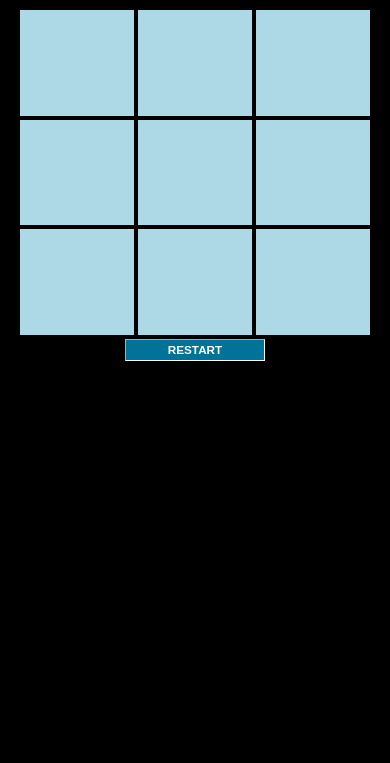
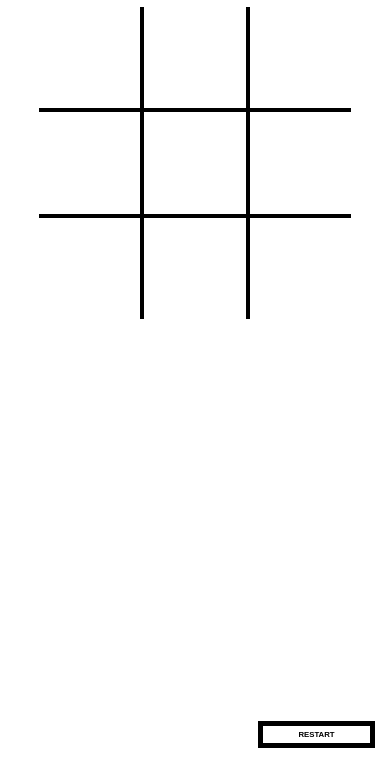
Before and after one commit to marcosfrancomarinho/jogo-da-velha, a plain HTML site: page index.html in a window 390 px wide. Shown: the part 81-844 px from the top of the page. Drawn offline with nearby package versions, Linux system fonts and the light colour scheme.

Commit message:
Add files via upload

```diff
--- a/index.html
+++ b/index.html
@@ -28,8 +28,8 @@
             <div data-num="6" class="content-game"></div>
             <div data-num="7" class="content-game"></div>
             <div data-num="8" class="content-game"></div>
+            <button>RESTART</button>
         </div>
-        <button>RESTART</button>
     </div>
 </body>
 
--- a/script.js
+++ b/script.js
@@ -1,6 +1,6 @@
 const square = document.querySelectorAll(".content-game")
 let counter = 0
-
+let click;
 const game = [
     1, 1, 1,
     1, 1, 1,
@@ -16,13 +16,15 @@ window.onload = () => {
 
 function gaming() {
     if (counter % 2 == 0) {
-        this.innerHTML = "❌"
+        this.innerHTML = " &#10008;"
         const x = this.dataset.num
+        this.removeEventListener("click", gaming)
         game[x] = "X"
         check()
     } else {
-        this.innerHTML = "⚪"
+        this.innerHTML = "&#9210;"
         const x = this.dataset.num
+        this.removeEventListener("click", gaming)
         game[x] = "O"
         check()
     }
--- a/style.css
+++ b/style.css
@@ -6,23 +6,29 @@ body {
     align-items: center;
     justify-content: center;
     flex-direction: column;
-    background-color: black;
     color: white;
+    margin: 0;
+    padding: 0;
 }
 
 .container-game {
     display: flex;
     box-sizing: border-box;
     flex-direction: column;
-    width: 40vw;
-    height: 40vw;
-    background-color: black;
+    width: 36vw;
+    height: 36vw;
     gap: 4px;
     align-items: center;
+    background-color: black;
+    margin: 28px;
 }
 
 h1 {
     font-family: 'Oxanium', sans-serif;
+    color: black;
+    font-size: 3vw;
+    margin: 0;
+    padding: 10px;
 }
 
 .content-game-line-0,
@@ -38,9 +44,10 @@ h1 {
     text-align: center;
     width: 100%;
     height: 100%;
-    background: lightblue;
+    background: white;
     cursor: pointer;
-    font-size: 8vw
+    font-size: 8.5vw;
+    color: black;
 }
 
 .animation {
@@ -48,40 +55,51 @@ h1 {
 }
 
 button {
-    width: 20%;
+    width: 10%;
     outline: none;
     border: none;
-    background-color: rgb(2, 115, 152);
-    color: white;
-    font-weight: 600;
-    border: 1px inset white;
+    background-color: white;
+    color: black;
+    font-weight: 900;
+    border: 5px solid black;
     cursor: pointer;
     padding: 1%;
-    font-size: 1vw;
+    font-size: 1.2vw;
+    margin: 15px;
+    position: fixed;
+    bottom: 0;
+    right: 0;
+}
+
+button:hover {
+    background-color: black;
+    color: white;
 }
 
 @keyframes win {
     from {
-        background: white;
+        color: white;
     }
 
     to {
-        background: rgb(8, 232, 27);
+        color: rgb(11, 169, 24);
     }
 }
 
 @media screen and (max-width:600px) {
     .container-game {
-        width: 90vw;
-        height: 90vw;
+        width: 80vw;
+        height: 80vw;
     }
-
+    h1{
+        font-size: 8vw;
+    }
     .content-game {
         font-size: 18vw;
     }
 
     button {
-        width: 40%;
-        font-size: 3vw;
+        width: 30%;
+        font-size: 2vw;
     }
 }
```
